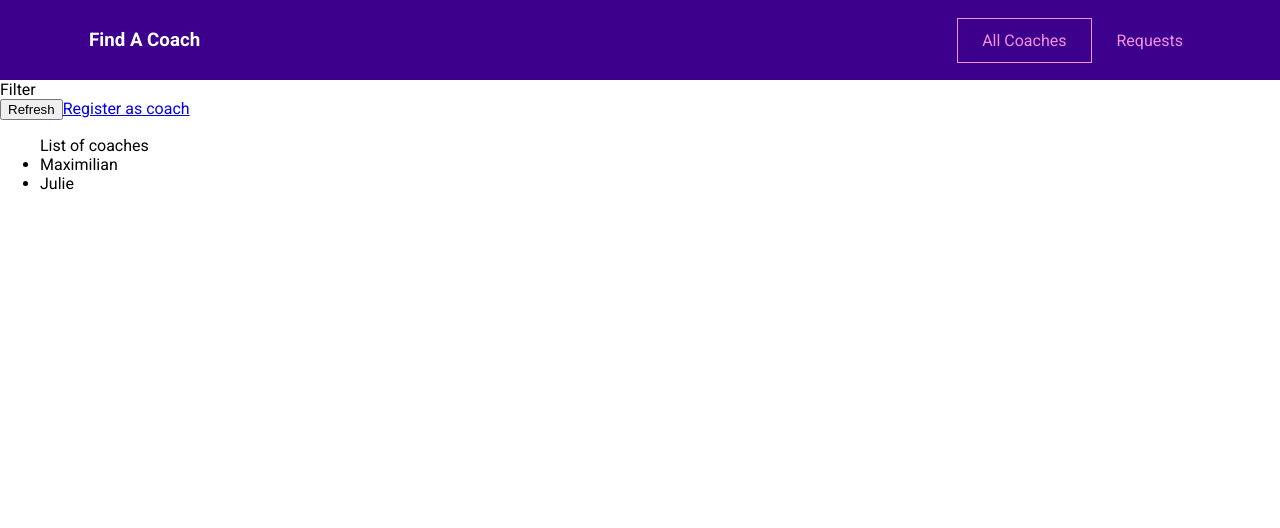
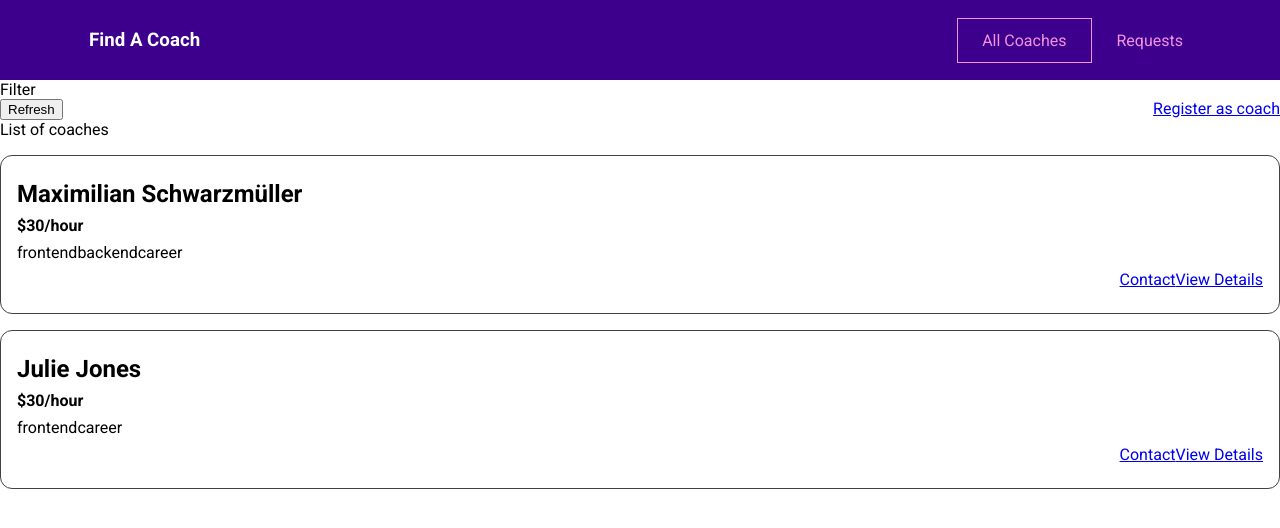
Before and after one commit to Benneee/relearning-vue, a Vue app in the folder coach-finder/: page /coaches in a window 1280 px wide. Shown: the top 528 px of the page. Built offline with nearby package versions, Linux system fonts and the light colour scheme.

Commit message:
Feat: created CoachItem component and fleshed out CoachesList component

```diff
--- /dev/null
+++ b/coach-finder/coach-item.css
@@ -0,0 +1,24 @@
+li {
+  margin: 1rem 0;
+  border: 1px solid #424242;
+  border-radius: 12px;
+  padding: 1rem;
+}
+
+h3 {
+  font-size: 1.5rem;
+}
+
+h3,
+h4 {
+  margin: 0.5rem 0;
+}
+
+div {
+  margin: 0.5rem 0;
+}
+
+.actions {
+  display: flex;
+  justify-content: flex-end;
+}
--- /dev/null
+++ b/coach-finder/coaches-list.css
@@ -0,0 +1,10 @@
+ul {
+  list-style: none;
+  margin: 0;
+  padding: 0;
+}
+
+.controls {
+  display: flex;
+  justify-content: space-between;
+}
--- /dev/null
+++ b/coach-finder/src/components/coaches/CoachItem.vue
@@ -0,0 +1,68 @@
+<template>
+  <li>
+    <h3>{{ fullName }}</h3>
+    <h4>${{ coach.hourlyRate }}/hour</h4>
+    <div>
+      <span v-for="area in coach.areas" :key="area">
+        {{ area }}
+      </span>
+    </div>
+    <div class="actions">
+      <router-link :to="coachContactLink">Contact</router-link>
+      <router-link :to="coachDetailsLink">View Details</router-link>
+    </div>
+  </li>
+</template>
+
+<script>
+export default {
+  name: 'CoachItem',
+  props: {
+    coach: {
+      type: Object,
+      required: true,
+    },
+  },
+
+  computed: {
+    fullName() {
+      return `${this.coach.firstName} ${this.coach.lastName}`;
+    },
+
+    coachContactLink() {
+      return `${this.$route.path}/${this.coach.id}/contact`;
+    },
+
+    coachDetailsLink() {
+      return `${this.$route.path}/${this.coach.id}`;
+    },
+  },
+};
+</script>
+
+<style scoped>
+li {
+  margin: 1rem 0;
+  border: 1px solid #424242;
+  border-radius: 12px;
+  padding: 1rem;
+}
+
+h3 {
+  font-size: 1.5rem;
+}
+
+h3,
+h4 {
+  margin: 0.5rem 0;
+}
+
+div {
+  margin: 0.5rem 0;
+}
+
+.actions {
+  display: flex;
+  justify-content: flex-end;
+}
+</style>
--- a/coach-finder/src/pages/coaches/CoachesList.vue
+++ b/coach-finder/src/pages/coaches/CoachesList.vue
@@ -8,9 +8,7 @@
       </div>
       <ul v-if="hasCoaches">
         List of coaches
-        <li v-for="coach of filteredCoaches" :key="coach.id">
-          {{ coach.firstName }}
-        </li>
+        <CoachItem v-for="coach in coaches" :key="coach.id" :coach="coach" />
       </ul>
       <h3 v-else>No coaches found</h3>
     </div>
@@ -19,8 +17,10 @@
 
 <script>
 import { mapGetters } from 'vuex';
+import CoachItem from '../../components/coaches/CoachItem.vue';
 
 export default {
+  components: { CoachItem },
   name: 'CoachesList',
 
   computed: {
@@ -33,4 +33,15 @@
 };
 </script>
 
-<style scoped></style>
+<style scoped>
+ul {
+  list-style: none;
+  margin: 0;
+  padding: 0;
+}
+
+.controls {
+  display: flex;
+  justify-content: space-between;
+}
+</style>
```
